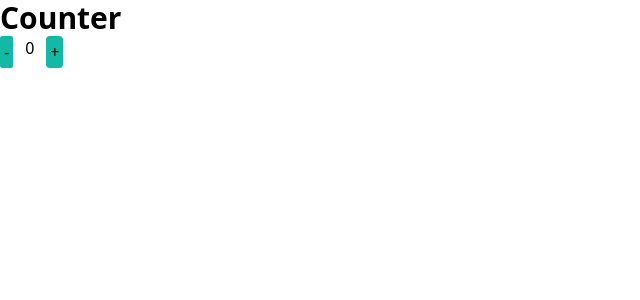
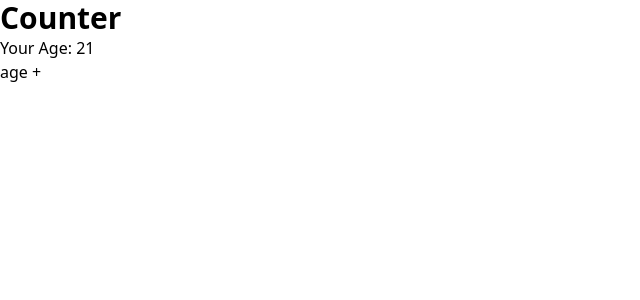
Before and after one commit to rofiqahmad22/demo-react-vite, a React (Vite) app: page / in a window 1280 px wide. Shown: the top 300 px of the page, without its empty margins (0-640 px from the left). Built offline with nearby package versions, Linux system fonts and the light colour scheme.

Commit message:
create age component

```diff
--- a/src/App.tsx
+++ b/src/App.tsx
@@ -1,8 +1,4 @@
-import { Button } from "./components/button";
-import { Counter } from "./components/couter";
-import { Description } from "./components/descripton";
-import { Profile } from "./components/profile";
-import { Profiles } from "./components/profles";
+import { Age } from "./components/age";
 
 export default function App() {
   return (
@@ -10,7 +6,7 @@ export default function App() {
       <header>
         <h1 className="text-3xl font-bold">Counter</h1>
       </header>
-      <Counter />
+      <Age />
     </div>
   );
 }
--- /dev/null
+++ b/src/components/age.tsx
@@ -0,0 +1,16 @@
+import { useState } from "react";
+
+export function Age() {
+  const [count, setAge] = useState(21);
+
+  function increment() {
+    setAge(count + 1);
+  }
+
+  return (
+    <div>
+      <p>Your Age: {count}</p>
+      <button onClick={increment}>age +</button>
+    </div>
+  );
+}
--- /dev/null
+++ b/src/components/counter1.tsx
@@ -0,0 +1,21 @@
+import { useState } from "react";
+
+export function Counter() {
+  const [counter, setCounter] = useState(0);
+
+  function increment() {
+    setCounter(counter + 1);
+  }
+
+  function decrement() {
+    setCounter(counter - 1);
+  }
+
+  return (
+    <div>
+      <button onClick={decrement}>-</button>
+      <p>{counter}</p>
+      <button onClick={increment}>+</button>
+    </div>
+  );
+}
```
